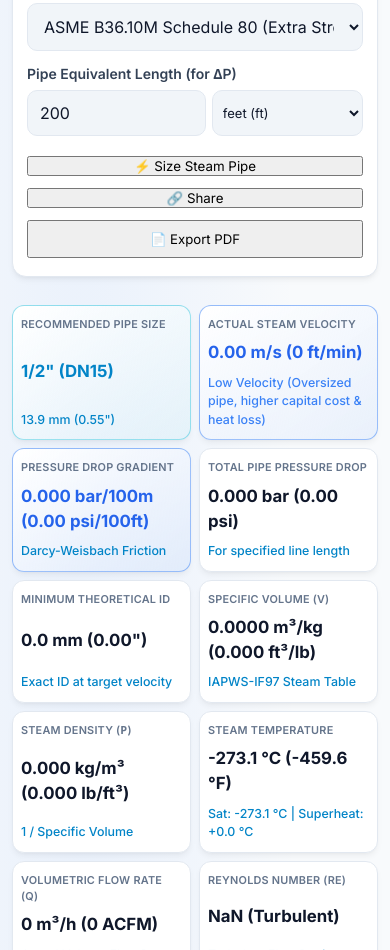
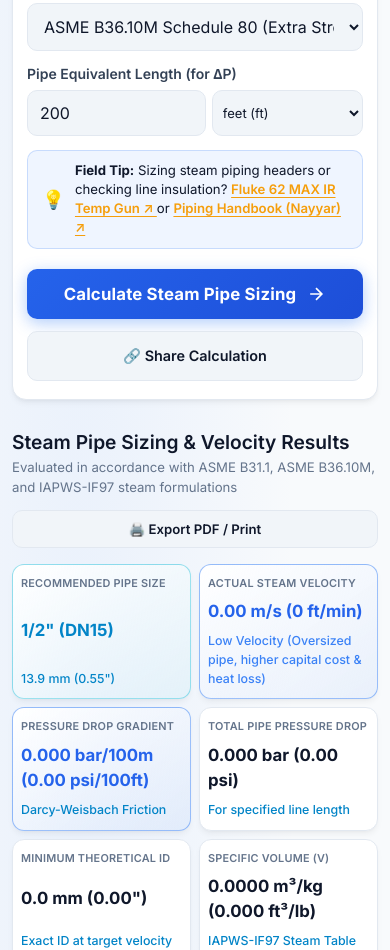
Before and after one commit to barunpandit321/powerplantcalc, a website built with Vite: page steam-pipe-calculator.html in a window 390 px wide. Shown: the part 1005-1955 px from the top of the page. Built offline with nearby package versions, Linux system fonts and the light colour scheme; what iapws-if97 would draw is missing.

Commit message:
Fix calculate button styling in Steam Pipe Sizing calculator with prominent primary-btn gradient, arrow icon, and tactile feedback

```diff
--- a/src/pipe-main.js
+++ b/src/pipe-main.js
@@ -220,7 +220,18 @@ document.addEventListener("DOMContentLoaded", () => {
     });
 
     if (calculateBtn) {
-        calculateBtn.addEventListener("click", () => calculate());
+        calculateBtn.addEventListener("click", () => {
+            calculate();
+            calculateBtn.classList.add("btn-pulse");
+            setTimeout(() => calculateBtn.classList.remove("btn-pulse"), 300);
+
+            if (window.innerWidth <= 768) {
+                const resultsSection = document.querySelector(".results-header") || document.querySelector(".results");
+                if (resultsSection) {
+                    resultsSection.scrollIntoView({ behavior: "smooth", block: "start" });
+                }
+            }
+        });
     }
 
     // Main Calculation Function
--- a/steam-pipe-calculator.html
+++ b/steam-pipe-calculator.html
@@ -311,18 +311,44 @@
                     </div>
                 </div>
 
+                <!-- IN-FLOW FIELD TIP -->
+                <div class="field-helper-tip">
+                    <span class="helper-icon">💡</span>
+                    <div class="helper-text">
+                        <strong>Field Tip:</strong> Sizing steam piping headers or checking line insulation?
+                        <a href="https://www.amazon.com/s?k=Fluke+62+MAX+Infrared+Thermometer&tag=powerplantcal-20" target="_blank" rel="noopener noreferrer sponsored" class="helper-link">
+                            Fluke 62 MAX IR Temp Gun ↗
+                        </a>
+                        or
+                        <a href="https://www.amazon.com/s?k=Piping+Handbook+Mohinder+Nayyar+Kindle&tag=powerplantcal-20" target="_blank" rel="noopener noreferrer sponsored" class="helper-link">
+                            Piping Handbook (Nayyar) ↗
+                        </a>
+                    </div>
+                </div>
+
                 <!-- Action Buttons Group -->
                 <div class="action-buttons-group">
-                    <button id="calculateBtn" class="calc-btn" type="button">
-                        <span>⚡ Size Steam Pipe</span>
+                    <button id="calculateBtn" class="primary-btn calc-btn" type="button" aria-label="Calculate steam pipe sizing and velocity">
+                        <span>Calculate Steam Pipe Sizing</span>
+                        <svg width="20" height="20" viewBox="0 0 24 24" fill="none" stroke="currentColor" stroke-width="2" aria-hidden="true">
+                            <path d="M5 12h14M12 5l7 7-7 7"/>
+                        </svg>
                     </button>
-                    <button id="shareLinkBtn" class="share-btn" type="button" title="Copy shareable link to clipboard">
-                        <span>🔗 Share</span>
-                    </button>
-                    <button id="printReportBtn" class="print-btn" type="button" title="Print calculation datasheet / Export PDF">
-                        <span>📄 Export PDF</span>
+                    <button id="shareLinkBtn" class="secondary-btn share-btn" type="button" title="Copy calculation deep-link to share with colleagues">
+                        <span>🔗 Share Calculation</span>
                     </button>
                 </div>
+            </section>
+
+            <!-- Results Header -->
+            <section class="results-header" aria-labelledby="results-heading">
+                <div class="results-title-box">
+                    <h2 id="results-heading">Steam Pipe Sizing & Velocity Results</h2>
+                    <p class="subtitle">Evaluated in accordance with ASME B31.1, ASME B36.10M, and IAPWS-IF97 steam formulations</p>
+                </div>
+                <button id="printReportBtn" class="secondary-btn print-btn" type="button" title="Print calculation datasheet / Export PDF">
+                    <span>🖨️ Export PDF / Print</span>
+                </button>
             </section>
 
             <!-- Results Section -->
--- a/style.css
+++ b/style.css
@@ -527,35 +527,62 @@ header p {
     flex-wrap: wrap;
 }
 
-.primary-btn {
+.primary-btn,
+.calc-btn {
     flex: 1 1 65%;
-    padding: 14px 20px;
-    min-height: 48px;
+    padding: 14px 22px;
+    min-height: 50px;
     border: none;
     border-radius: 10px;
     background: linear-gradient(135deg, var(--primary) 0%, var(--primary-hover) 100%);
     color: #ffffff;
-    font-size: 1rem;
-    font-weight: 600;
+    font-size: 1.025rem;
+    font-weight: 700;
     cursor: pointer;
     display: flex;
     align-items: center;
     justify-content: center;
-    gap: 8px;
-    box-shadow: 0 4px 14px rgba(59, 130, 246, 0.35);
+    gap: 10px;
+    box-shadow: 0 4px 16px rgba(59, 130, 246, 0.4);
     transition: all 0.2s ease;
     box-sizing: border-box;
-}
-
-.primary-btn:hover {
-    transform: translateY(-1px);
-    box-shadow: 0 6px 20px rgba(59, 130, 246, 0.45);
-}
-
-.secondary-btn {
+    letter-spacing: 0.01em;
+}
+
+.primary-btn:hover,
+.calc-btn:hover {
+    transform: translateY(-2px);
+    box-shadow: 0 6px 22px rgba(59, 130, 246, 0.55);
+    filter: brightness(1.05);
+}
+
+.primary-btn:active,
+.calc-btn:active {
+    transform: translateY(0);
+    box-shadow: 0 2px 8px rgba(59, 130, 246, 0.4);
+}
+
+.primary-btn:focus-visible,
+.calc-btn:focus-visible {
+    outline: 3px solid var(--primary-glow);
+    outline-offset: 2px;
+}
+
+@keyframes btnPulseAnimation {
+    0% { transform: scale(1); }
+    50% { transform: scale(0.97); filter: brightness(1.15); }
+    100% { transform: scale(1); }
+}
+
+.btn-pulse {
+    animation: btnPulseAnimation 0.25s ease-out;
+}
+
+.secondary-btn,
+.share-btn {
     flex: 0 0 auto;
     padding: 12px 18px;
-    min-height: 48px;
+    min-height: 50px;
     border: 1px solid var(--border-color);
     border-radius: 10px;
     background: var(--bg-input);
@@ -570,10 +597,16 @@ header p {
     transition: all 0.2s ease;
 }
 
-.secondary-btn:hover {
+.secondary-btn:hover,
+.share-btn:hover {
     border-color: var(--primary);
     color: var(--primary);
     transform: translateY(-1px);
+}
+
+.secondary-btn:active,
+.share-btn:active {
+    transform: translateY(0);
 }
 
 .results-header {
@@ -1532,15 +1565,15 @@ header p {
         flex-direction: column;
     }
 
-    .primary-btn, .secondary-btn {
+    .primary-btn, .secondary-btn, .calc-btn, .share-btn {
         width: 100%;
     }
 
-    .primary-btn {
-        min-height: 48px;
-        font-size: 1.025rem;
+    .primary-btn, .calc-btn {
+        min-height: 50px;
+        font-size: 1.05rem;
         font-weight: 700;
-        box-shadow: 0 4px 14px rgba(59, 130, 246, 0.35);
+        box-shadow: 0 4px 16px rgba(59, 130, 246, 0.4);
     }
 
     /* Mobile UX: Compact header & zero-scroll tool positioning */
```
